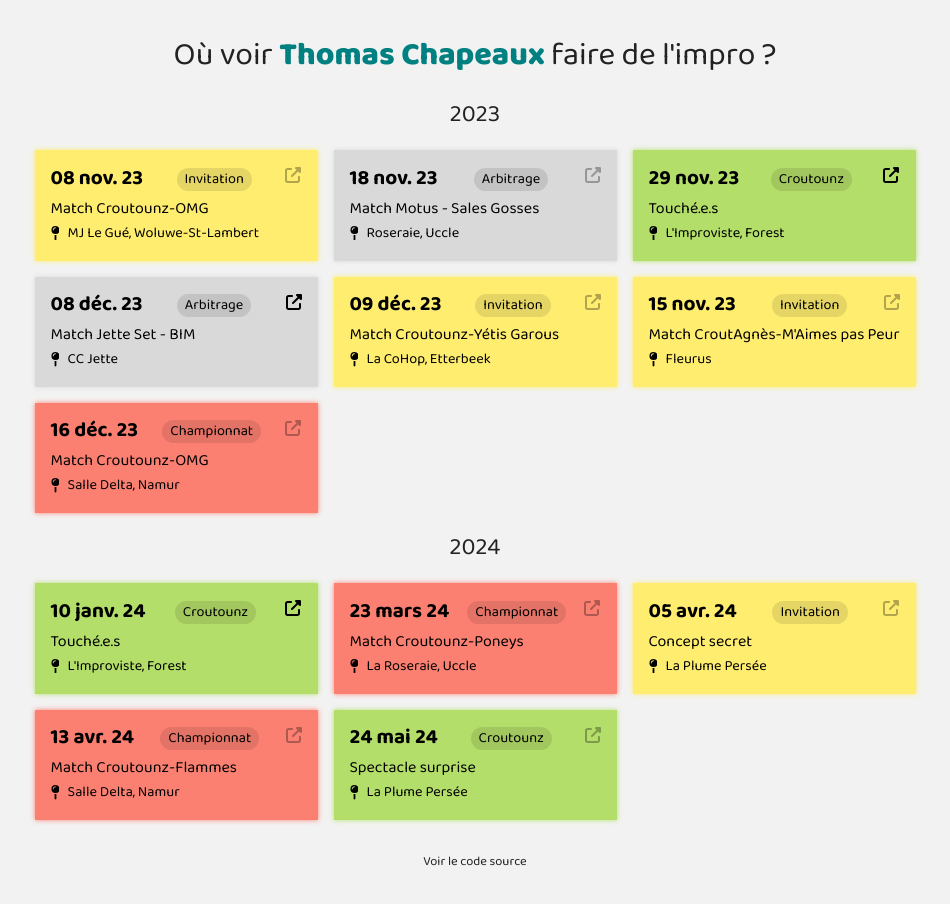
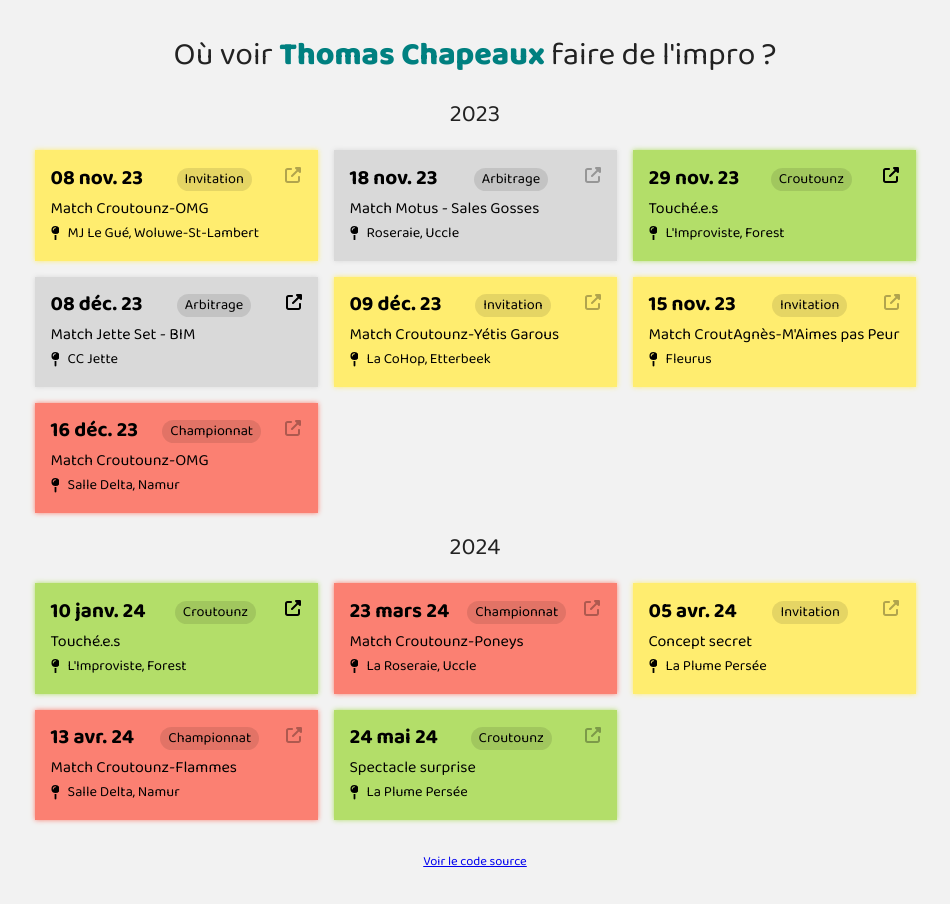
Before and after one commit to tchapeaux/voir-tchap-impro, a Vue app: page / in a window 1280 px wide. Shown: the whole page, without its empty margins (165-1115 px from the left). Built offline with nearby package versions, Linux system fonts and the light colour scheme.

Commit message:
imp: add link to footer

```diff
--- a/src/App.vue
+++ b/src/App.vue
@@ -11,7 +11,7 @@ import { RouterView } from 'vue-router'
     <RouterView />
   </main>
 
-  <footer>Voir le code source</footer>
+  <footer><a href="https://github.com/tchapeaux/voir-tchap-impro">Voir le code source</a></footer>
 </template>
 
 <style scoped>
```
